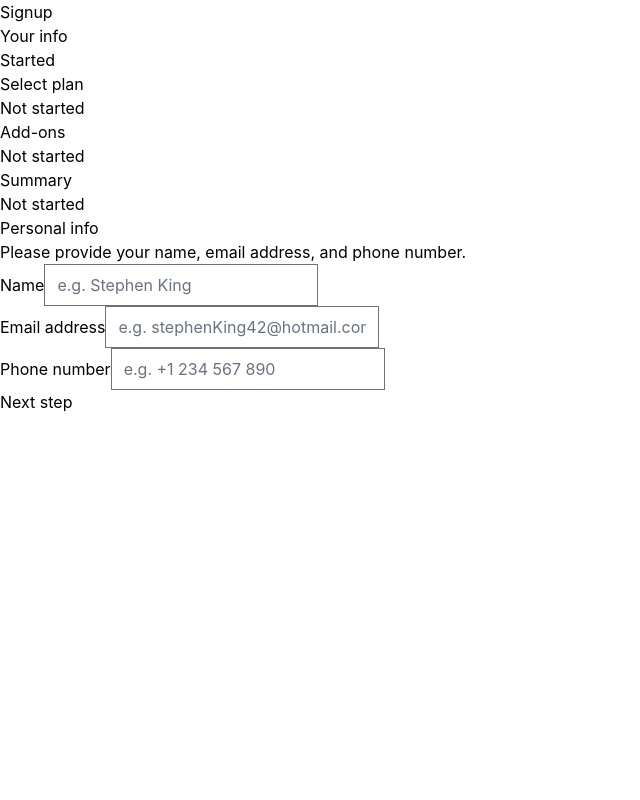
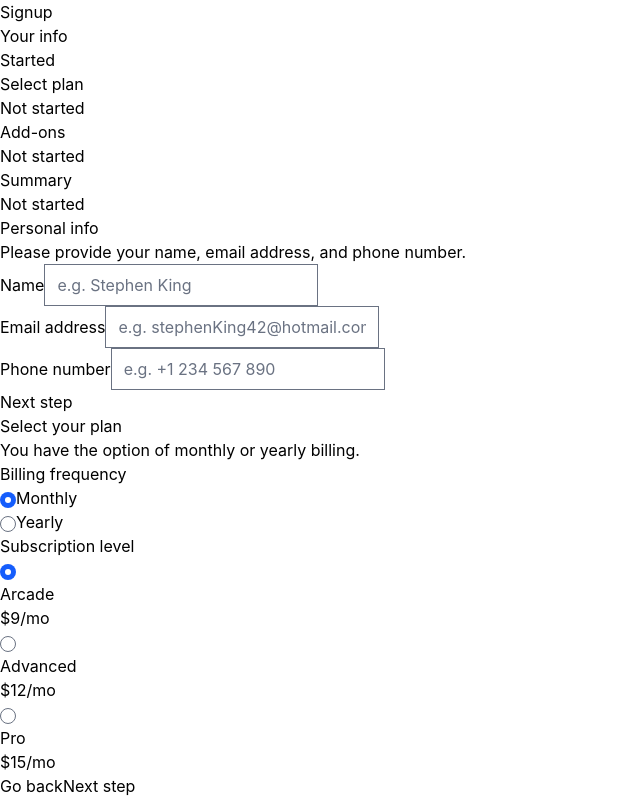
Before and after one commit to TheInitZero/react-multi-step-form, a React (Vite) app: page / in a window 1280 px wide. Shown: the whole page, without its empty margins (0-640 px from the left). Built offline with nearby package versions, Linux system fonts and the light colour scheme.

Commit message:
feat: add markup for SignupFormStepSelectPlan

```diff
--- a/src/App.jsx
+++ b/src/App.jsx
@@ -72,6 +72,9 @@ export default function App() {
     },
   };
 
+  let billingFrequency = 'monthly';
+  let subscriptionLevel = 'arcade';
+
   return (
     <div>
       <header>
@@ -83,6 +86,11 @@ export default function App() {
       <main>
         <form>
           <SignupFormStepYourInfo />
+
+          <SignupFormStepSelectPlan
+            billingFrequency={billingFrequency}
+            subscriptionLevel={subscriptionLevel}
+          />
         </form>
       </main>
     </div>
@@ -204,3 +212,96 @@ function SignupFormStepYourInfo() {
     </fieldset>
   );
 }
+
+function SignupFormStepSelectPlan({ billingFrequency, subscriptionLevel }) {
+  let subscriptionLevelInputFields = Object.entries(DATA.SUBSCRIPTIONS).map(
+    function (entry) {
+      let [key, subscriptionData] = entry;
+      let priceElId = `${key}-price`;
+      let bonusElId = `${key}-bonus`;
+      let ariaDescribedBy = `${priceElId} ${bonusElId}`;
+      let priceSuffix = billingFrequency == 'monthly' ? 'mo' : 'yr';
+      let price = `$${subscriptionData.price[billingFrequency]}/${priceSuffix}`;
+
+      return (
+        <div key={key}>
+          <input
+            type="radio"
+            name="subscription-level"
+            id={key}
+            value={key}
+            aria-describedby={ariaDescribedBy}
+            required
+            checked={subscriptionLevel == key}
+          />
+
+          <div>
+            <label htmlFor={key}>{subscriptionData.name}</label>
+
+            <p id={priceElId}>{price}</p>
+
+            <p id={bonusElId} hidden={billingFrequency == 'monthly'}>
+              {subscriptionData.bonus}
+            </p>
+          </div>
+        </div>
+      );
+    },
+  );
+
+  return (
+    <fieldset>
+      <div>
+        <legend>Select your plan</legend>
+
+        <p>You have the option of monthly or yearly billing.</p>
+      </div>
+
+      <div>
+        <fieldset>
+          <legend>Billing frequency</legend>
+
+          <div>
+            <div>
+              <input
+                id="billing-frequency-monthly"
+                type="radio"
+                name="billing-frequency"
+                value="monthly"
+                checked={billingFrequency == 'monthly'}
+                required
+              />
+
+              <label htmlFor="billing-frequency-monthly">Monthly</label>
+            </div>
+
+            <div>
+              <input
+                id="billing-frequency-yearly"
+                type="radio"
+                name="billing-frequency"
+                value="yearly"
+                checked={billingFrequency == 'yearly'}
+                required
+              />
+
+              <label htmlFor="billing-frequency-yearly">Yearly</label>
+            </div>
+          </div>
+        </fieldset>
+
+        <fieldset>
+          <legend>Subscription level</legend>
+
+          <div>{subscriptionLevelInputFields}</div>
+        </fieldset>
+      </div>
+
+      <div>
+        <button type="button">Go back</button>
+
+        <button type="button">Next step</button>
+      </div>
+    </fieldset>
+  );
+}
```
